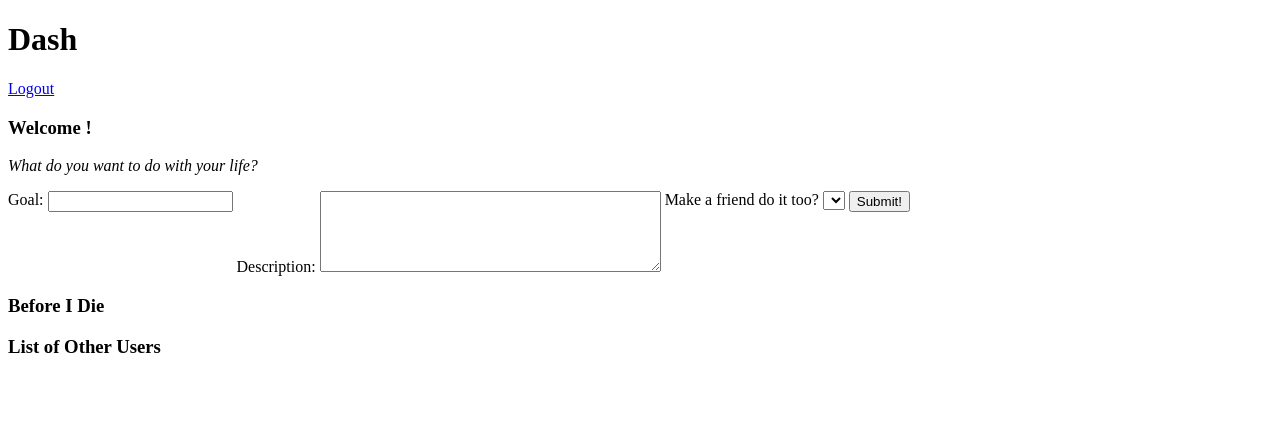
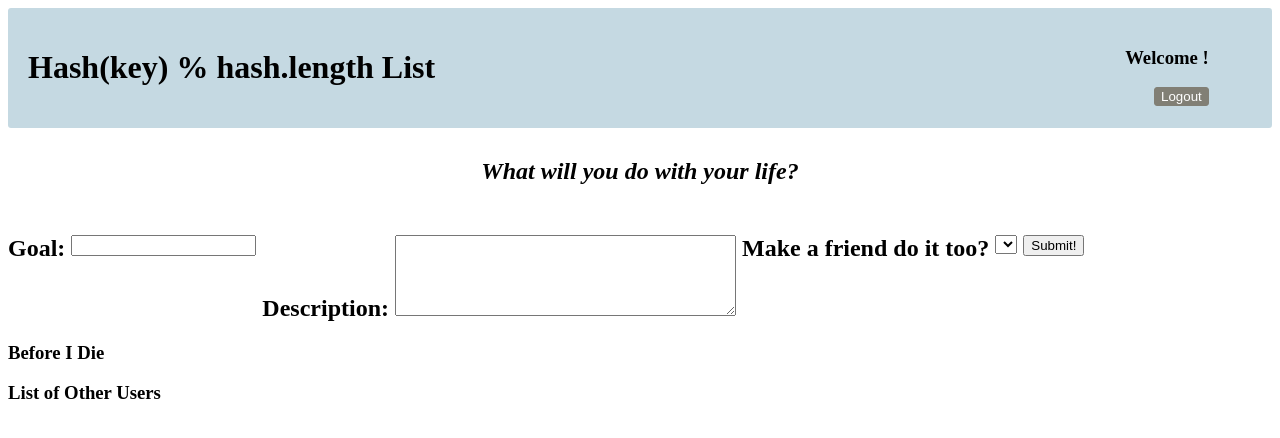
Before and after one commit to Tofabo/beltExamMEAN, a website: page client/index.html at #!/dash in a window 1280 px wide. Drawn offline with nearby package versions, Linux system fonts and the light colour scheme; some packages are replaced by stand-ins of ours; no server answers.

Commit message:
arguably mroe ugly

```diff
--- a/client/controllers/itemsController.js
+++ b/client/controllers/itemsController.js
@@ -22,6 +22,7 @@ app.controller('itemsController', ["$scope", "usersFactory", "itemsFactory", '$l
 
     $scope.add = function (newItem, owner) {
         $scope.errors = [];
+        //frontend validations
         if (!$scope.newItem || !$scope.newItem.title || !$scope.newItem.description) {
             $scope.errors.push('All fields required.');
         }
@@ -32,8 +33,8 @@ app.controller('itemsController', ["$scope", "usersFactory", "itemsFactory", '$l
             $scope.errors.push('Description must be at least 10 characters long.');
         }
         else {
+            //if input info passes all validations send to factory
             itemsFactory.add(newItem, owner, function () {
-                //dont use this data, this about cleaning this up
                 $scope.newItem = {};
                 $scope.checkUser();
             });
--- a/client/css/style.css
+++ b/client/css/style.css
@@ -1,6 +1,54 @@
-/**{
-    outline: 1px dotted grey;
-}*/
+*{
+    /*outline: 1px dotted grey;*/
+    font-style: Sans-serif;
+}
+
+#header{
+    height: 10%;
+    background-color: #C5D9E2;
+    padding: 20px;
+    position: relative;
+    border-radius: 3px;
+}
+
+#headerbox{
+    position: absolute;
+    right: 5%;
+    text-align: right;
+}
+
+#quote{
+    text-align: center;
+    padding:30px;
+}
+
+.center{
+    margin: auto;
+}
+
+.inline{
+    display: inline-block;
+}
+
+.red{
+    color:red;
+}
+
+button{
+    background-color: #817F75;
+    color:white;
+    border-radius: 3px;
+    border: 1px solid #817F75;
+}
+
+button:hover{
+    background-color: white;
+    color: #817F75;
+}
+
+a{
+    text-decoration: none;
+}
 
 ul{
    list-style: none;
--- a/client/partials/dash.html
+++ b/client/partials/dash.html
@@ -1,7 +1,11 @@
-<h1>Dash</h1>
-<a href="/logout">Logout</a>
-<h3>Welcome {{ curUser.name }}!</h3>
-<p><i>What do you want to do with your life?</i></p>
+<div id="header">
+    <h1 class="inline">Hash(key) % hash.length List</h1>
+    <div id="headerbox" class="inline">
+    <h3>Welcome {{ curUser.name }}!</h3><a href="/logout"><button>Logout</button></a></div>
+
+</div>
+
+<h2 id="quote" class="center"><i>What will you do with your life?</i><h2>
 
 <p ng-repeat="error in errors track by $index" class="red">{{ error }}</p>
 
```
Also changed, not shown: server/controllers/items.js (+11 -7 lines), server/controllers/users.js (+11 -4 lines).
